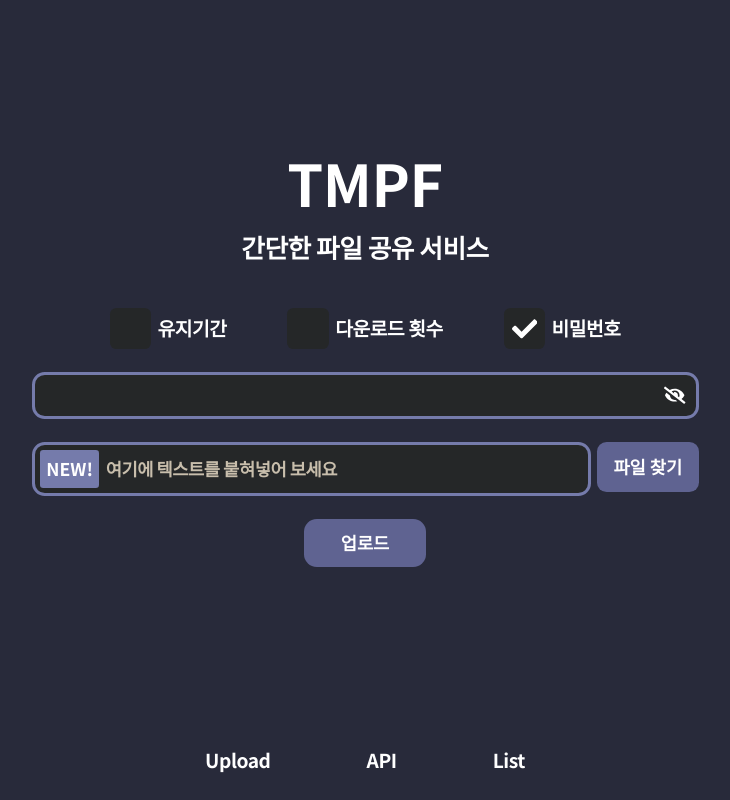
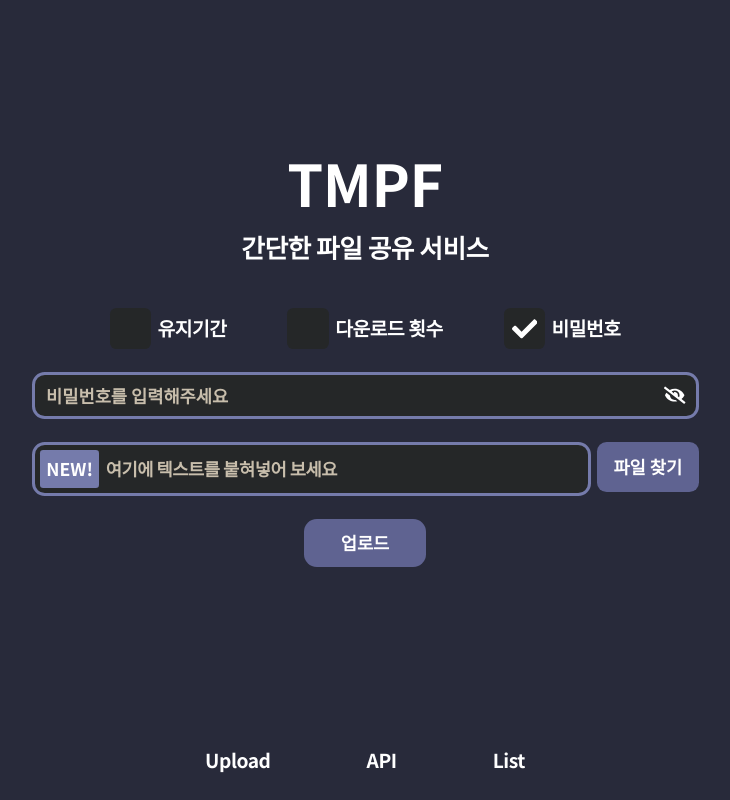
Before and after one commit to tempfiles-team/tempfiles-frontend-v2, a React (Vite) app: page / in a window 1280 px wide. Both pictures are taken after a click on the element "비밀번호". Shown: the whole page, without its empty margins (275-1005 px from the left). Built offline with nearby package versions, Linux system fonts and the light colour scheme; a web font is replaced by a local one.

Commit message:
fix: scroll bar style fix

```diff
--- a/src/components/main/expireTime/styled.ts
+++ b/src/components/main/expireTime/styled.ts
@@ -24,7 +24,7 @@ export const ExpireTimeText = styled.div`
   justify-content: center;
   font-size: 1.1rem;
   border-radius: 0.8rem;
-  background-color: #252728;
+  background-color: ${colors.secondary};
   font-weight: 700;
   @media screen and (max-width: 560px) {
     font-size: 1rem;
--- a/src/components/main/password/index.tsx
+++ b/src/components/main/password/index.tsx
@@ -19,6 +19,7 @@ export const Password: React.FC<PasswordProps> = ({ setPassword, password }) =>
         type={showPassword ? 'text' : 'password'}
         onChange={onChange}
         value={password}
+        placeholder="비밀번호를 입력해주세요"
       />
       {showPassword ? (
         <FaEye size={'1.4rem'} onClick={() => setShowPassword(false)} />
--- a/src/components/main/password/styled.ts
+++ b/src/components/main/password/styled.ts
@@ -9,7 +9,7 @@ export const PasswordContainer = styled.div`
   justify-content: center;
   padding: 0.6rem;
   column-gap: 0.4rem;
-  background-color: #252728;
+  background-color: ${colors.secondary};
   border-radius: 0.8rem;
   border: 0.22rem solid ${colors.softPrimary};
   @media screen and (min-width: 560px) and (max-width: 1150px) {
@@ -28,4 +28,11 @@ export const PasswordInput = styled.input`
   height: 1.2rem;
   border: none;
   outline: 0;
+  &::placeholder {
+    color: #c8beac;
+  }
+  @media screen and (max-width: 560px) {
+    font-size: 1rem;
+    font-weight: 600;
+  }
 `;
--- a/src/pages/main/styled.ts
+++ b/src/pages/main/styled.ts
@@ -90,17 +90,24 @@ export const MainPageTextArea = styled.textarea`
   height: 3rem;
   padding: 0;
   max-height: 10rem;
+  /* border: 1px solid red; */
   &::placeholder {
     color: #c8beac;
   }
   &::-webkit-scrollbar {
-    width: 0;
-    color: ${colors.softPrimary};
+    width: 0.4rem;
+  }
+  &::-webkit-scrollbar-track {
     background-color: transparent;
+    border-radius: 1rem;
   }
   &::-webkit-scrollbar-thumb {
-    background-color: ${colors.softPrimary};
-    border-radius: 0.4rem;
+    background-color: #4f4f4f;
+    border-radius: 1rem;
+  }
+  @media screen and (max-width: 560px) {
+    font-size: 1rem;
+    font-weight: 600;
   }
 `;
 
```
